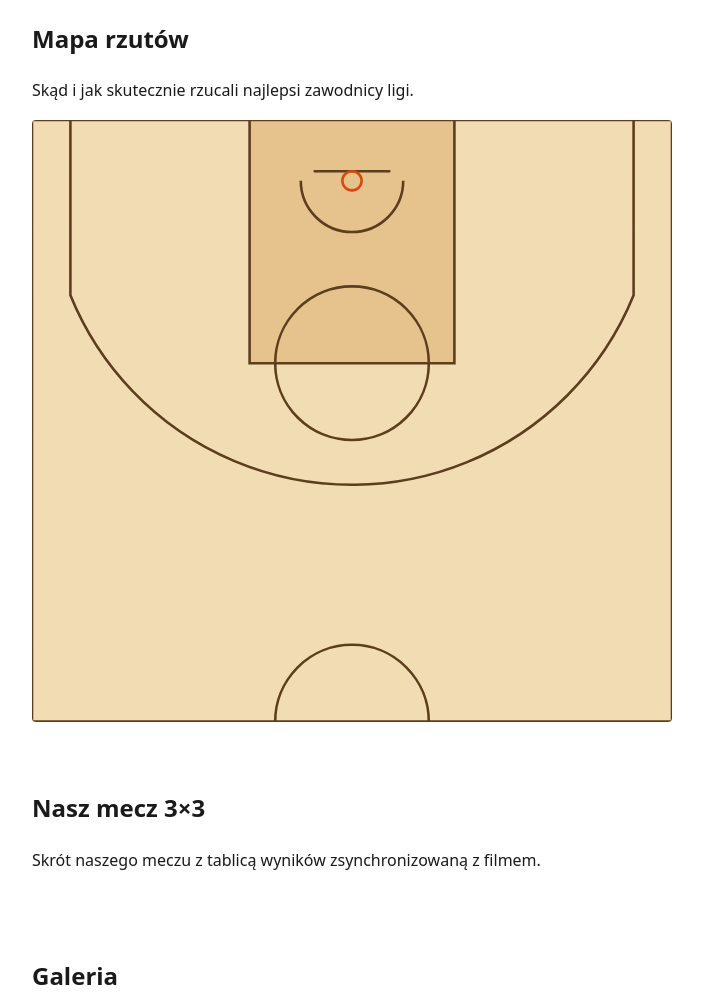
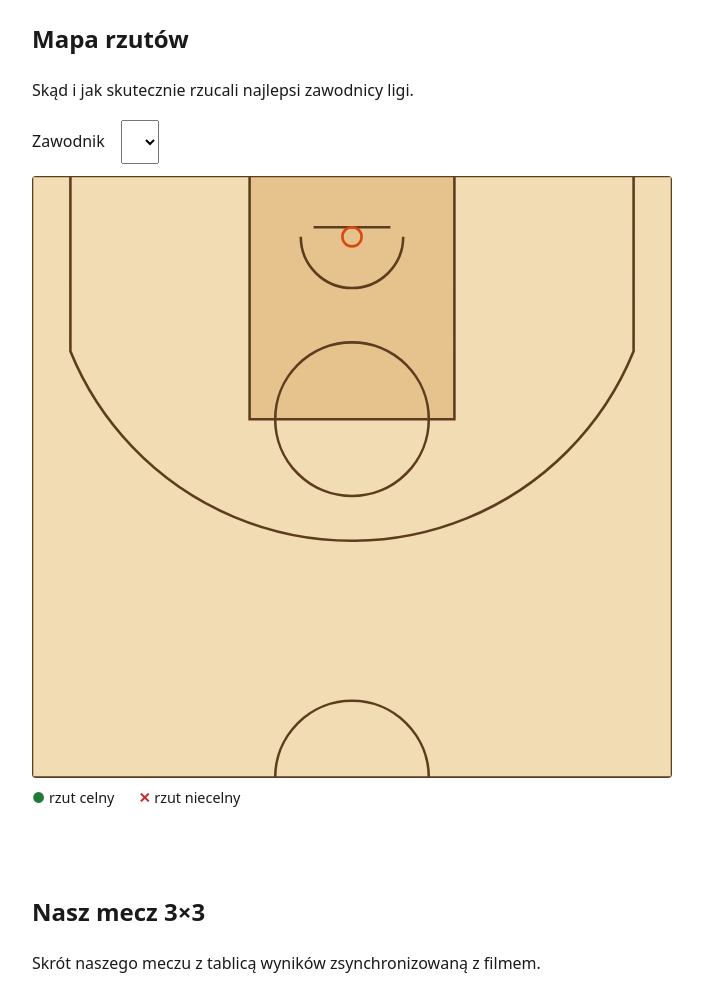
Before and after one commit to cashrdm/parkiet-w-liczbach, a plain HTML site: page index.html in a window 1280 px wide. Shown: the part 620-1626 px from the top of the page, without its empty margins (48-751 px from the left). Drawn offline with Linux system fonts and the light colour scheme.

Commit message:
feat(scena): strefy rzutowe, hit-test i dymek ze skutecznością

```diff
--- a/css/scena.css
+++ b/css/scena.css
@@ -10,3 +10,57 @@
   aspect-ratio: 500 / 470;     /* proporcje połowy boiska: 50 × 47 stóp; wysokość liczy przeglądarka */
   border-radius: 0.25rem;
 }
+
+.scena-sterowanie {
+  display: flex;
+  flex-wrap: wrap;
+  align-items: center;
+  gap: 0.5rem 1rem;
+  margin-bottom: 0.75rem;
+}
+
+.scena-sterowanie select {
+  min-height: 2.75rem;         /* wygodny cel dotyku */
+  padding: 0 0.5rem;
+  font: inherit;
+}
+
+/* Legenda: te same kolory co w Canvas (KOLORY w scena.js) */
+.scena-legenda {
+  display: flex;
+  flex-wrap: wrap;
+  gap: 0.25rem 1.5rem;
+  margin: 0.5rem 0 0;
+  font-size: 0.9rem;
+}
+
+.znak-celny,
+.znak-niecelny {
+  font-weight: 700;
+}
+
+.znak-celny { color: #1f7a35; }
+.znak-niecelny { color: #c92a2a; }
+
+/* Dymek ze skutecznością strefy – pozycję (left/top) ustawia scena.js obok kursora */
+.scena-dymek {
+  position: absolute;
+  z-index: 1;
+  max-width: 16rem;
+  padding: 0.35rem 0.6rem;
+  border-radius: 0.25rem;
+  background: rgba(26, 26, 26, 0.92);
+  color: #ffffff;
+  font-size: 0.85rem;
+  pointer-events: none;        /* dymek nie „łapie” kursora – zdarzenia dalej trafiają do canvas */
+  white-space: nowrap;
+}
+
+.scena-dymek[hidden] {
+  display: none;
+}
+
+#parkiet {
+  cursor: crosshair;
+  touch-action: pan-y;         /* palcem nadal można przewijać stronę w pionie */
+}
--- a/index.html
+++ b/index.html
@@ -81,11 +81,22 @@
       <h2 id="rzuty-tytul">Mapa rzutów</h2>
       <p>Skąd i jak skutecznie rzucali najlepsi zawodnicy ligi.</p>
       <div class="scena">
+        <div class="scena-sterowanie">
+          <label for="scena-zawodnik">Zawodnik</label>
+          <select id="scena-zawodnik"></select>
+        </div>
         <div class="scena-plotno">
           <canvas id="parkiet" role="img" aria-label="Połowa boiska do koszykówki">
             Twoja przeglądarka nie obsługuje elementu canvas.
           </canvas>
+          <div class="scena-dymek" hidden></div>
         </div>
+        <p class="scena-legenda">
+          <span><span class="znak-celny" aria-hidden="true">●</span> rzut celny</span>
+          <span><span class="znak-niecelny" aria-hidden="true">✕</span> rzut niecelny</span>
+        </p>
+        <!-- aria-live: czytnik ekranu przeczyta nowy opis po zmianie zawodnika -->
+        <p class="scena-podsumowanie" aria-live="polite"></p>
       </div>
     </section>
 
```
